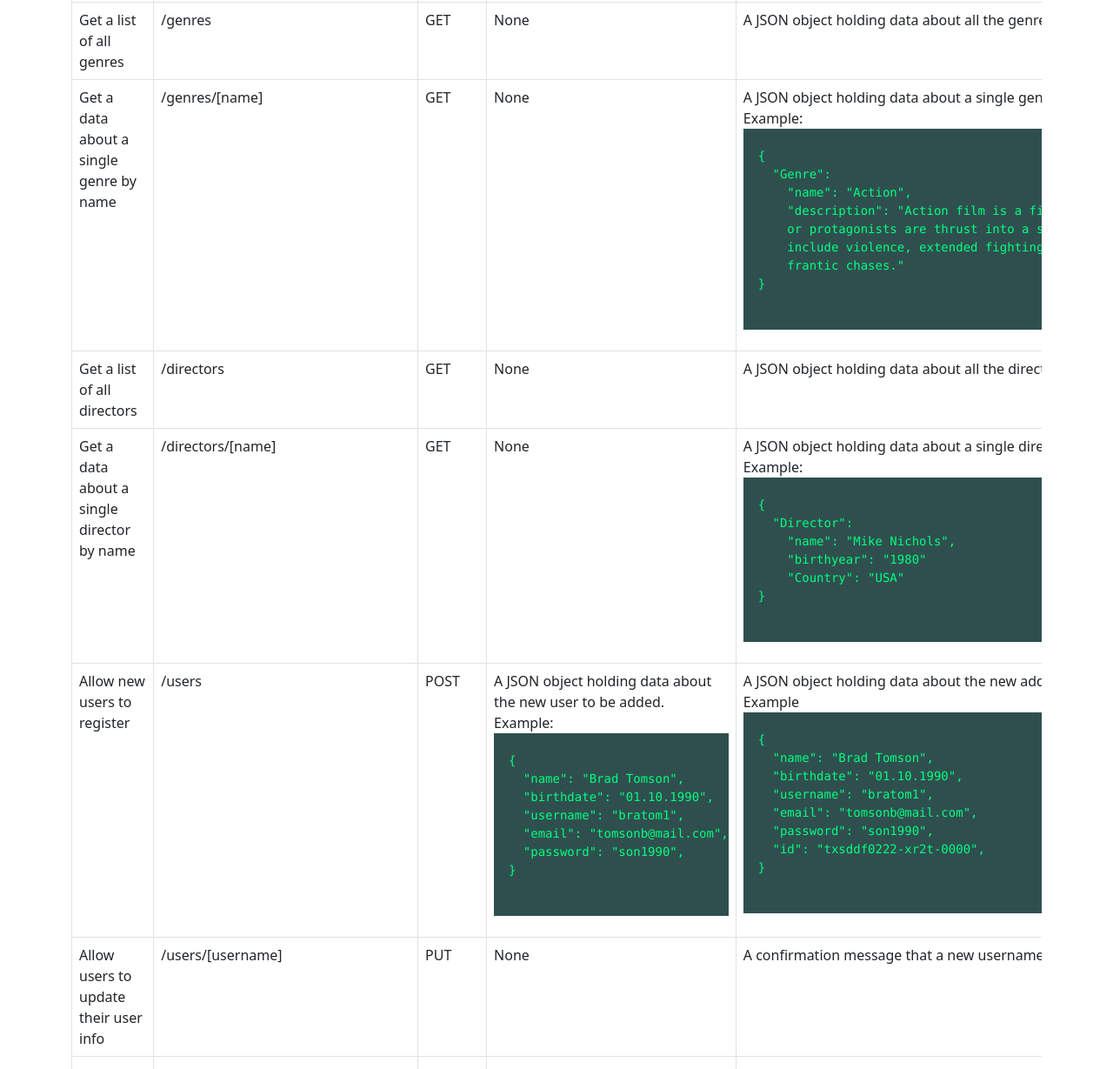
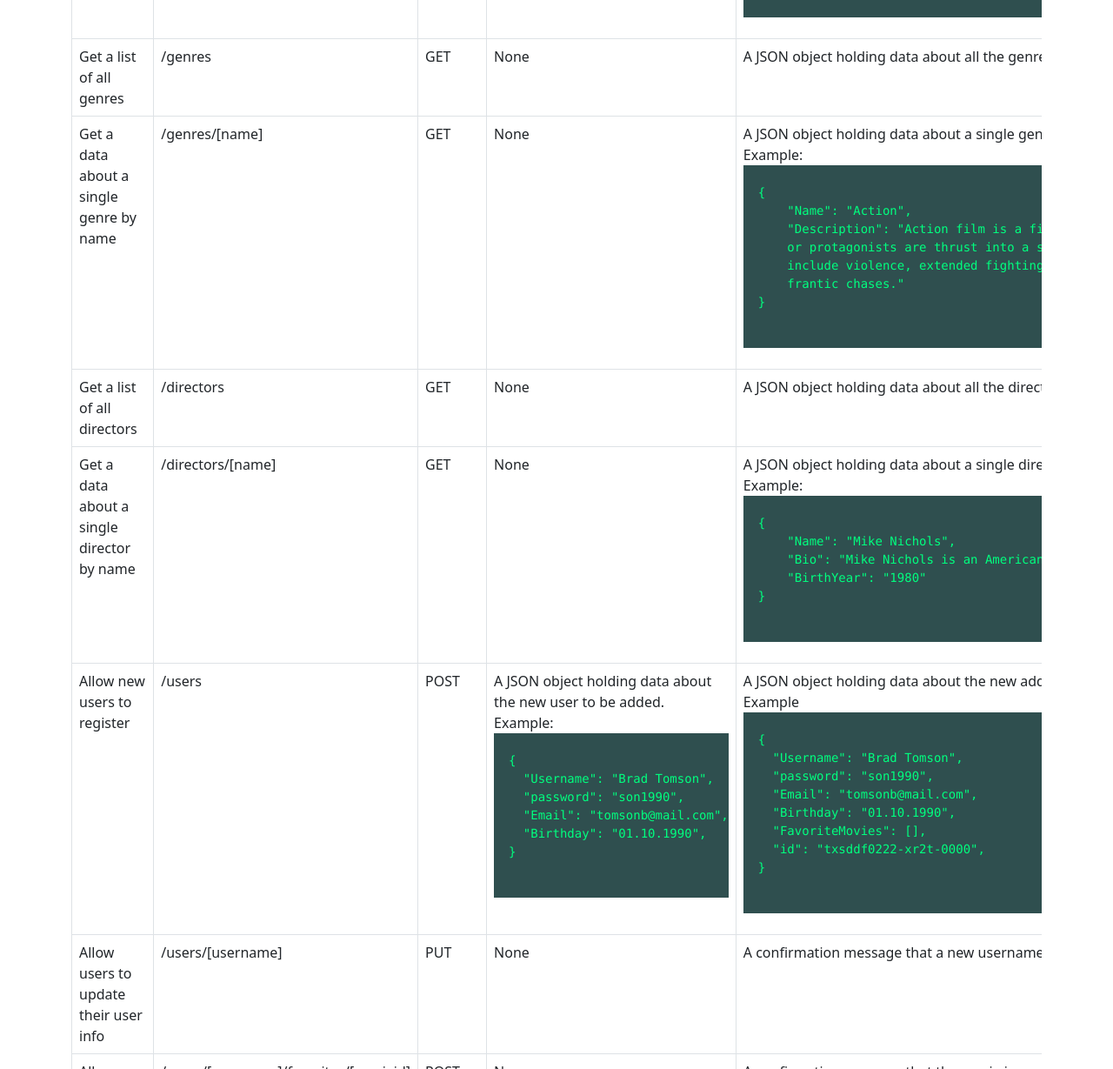
Before and after one commit to Alemtola/CinemaFlix-API, a website: page public/documentation.html in a window 1280 px wide. Shown: the part 1005-2234 px from the top of the page at 87% size. Drawn offline with nearby package versions, Linux system fonts and the light colour scheme.

Commit message:
updated documentation

```diff
--- a/public/documentation.html
+++ b/public/documentation.html
@@ -64,15 +64,16 @@
                     <code>
   {
     "Title": "The Graduate",
+    "ReleaseYear": "1967",
     "Description": "The Graduate is a Comedy film...",
-    "Year": "1967",
     "Genre": [
-      "Comedy",
+      "Name":"Comedy",
+      "Description":"Comeady film genere is..."
     ],
     "Director":
-      "name": "Mike Nichols",
-      "birthyear": "1980"
-      "Country": "USA"
+      "Name": "Mike Nichols",
+      "BirthYear": "1980"
+      "Bio": "Mike Nichols is an American director, producer...."
     "Actors": [
       "Anne Bancroft",
       "Dustin Hoffman",
@@ -80,6 +81,7 @@
       "William Daniels"
     ],
     "imageUrl": "http://ia.media-imdb.com/images/M/MV5BM.jpg",
+    "Featured": "True"
   }
                     </code>
                   </pre>
@@ -105,9 +107,8 @@
                   <pre>
                     <code>
   {
-    "Genre":
-      "name": "Action",
-      "description": "Action film is a film genre in which the protagonist
+      "Name": "Action",
+      "Description": "Action film is a film genre in which the protagonist
       or protagonists are thrust into a series of events that typically
       include violence, extended fighting, physical feats, rescues and
       frantic chases."
@@ -136,10 +137,9 @@
                   <pre>
                     <code>
   {
-    "Director":
-      "name": "Mike Nichols",
-      "birthyear": "1980"
-      "Country": "USA"
+      "Name": "Mike Nichols",
+      "Bio": "Mike Nichols is an American director, producer....",
+      "BirthYear": "1980"
   }
                     </code>
                   </pre>
@@ -156,11 +156,10 @@
                   <pre>
                     <code>
   {
-    "name": "Brad Tomson",
-    "birthdate": "01.10.1990",
-    "username": "bratom1",
-    "email": "tomsonb@mail.com",
+    "Username": "Brad Tomson",
     "password": "son1990",
+    "Email": "tomsonb@mail.com",
+    "Birthday": "01.10.1990",
   }
                     </code>
                   </pre>
@@ -172,11 +171,11 @@
                   <pre>
                     <code>
   {
-    "name": "Brad Tomson",
-    "birthdate": "01.10.1990",
-    "username": "bratom1",
-    "email": "tomsonb@mail.com",
+    "Username": "Brad Tomson",
     "password": "son1990",
+    "Email": "tomsonb@mail.com",
+    "Birthday": "01.10.1990",
+    "FavoriteMovies": [],
     "id": "txsddf0222-xr2t-0000",
   }
                     </code>
```
